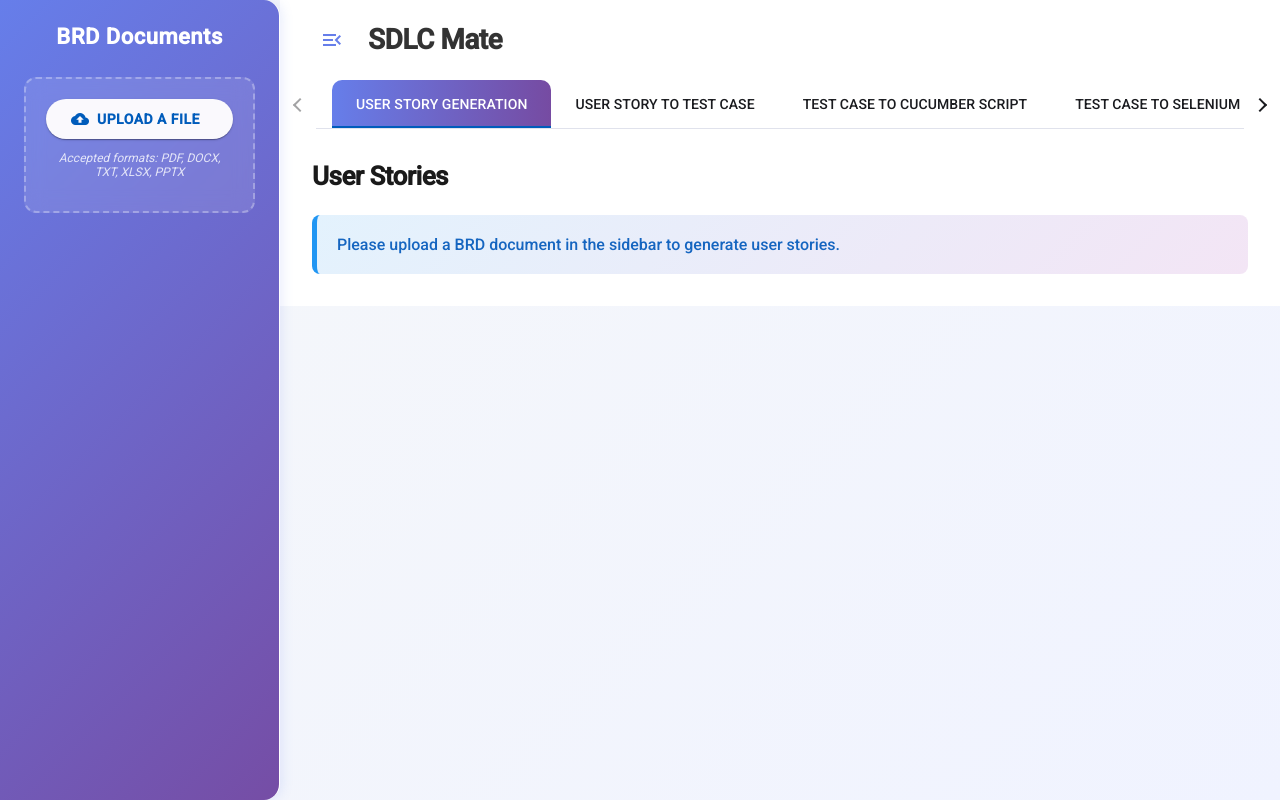
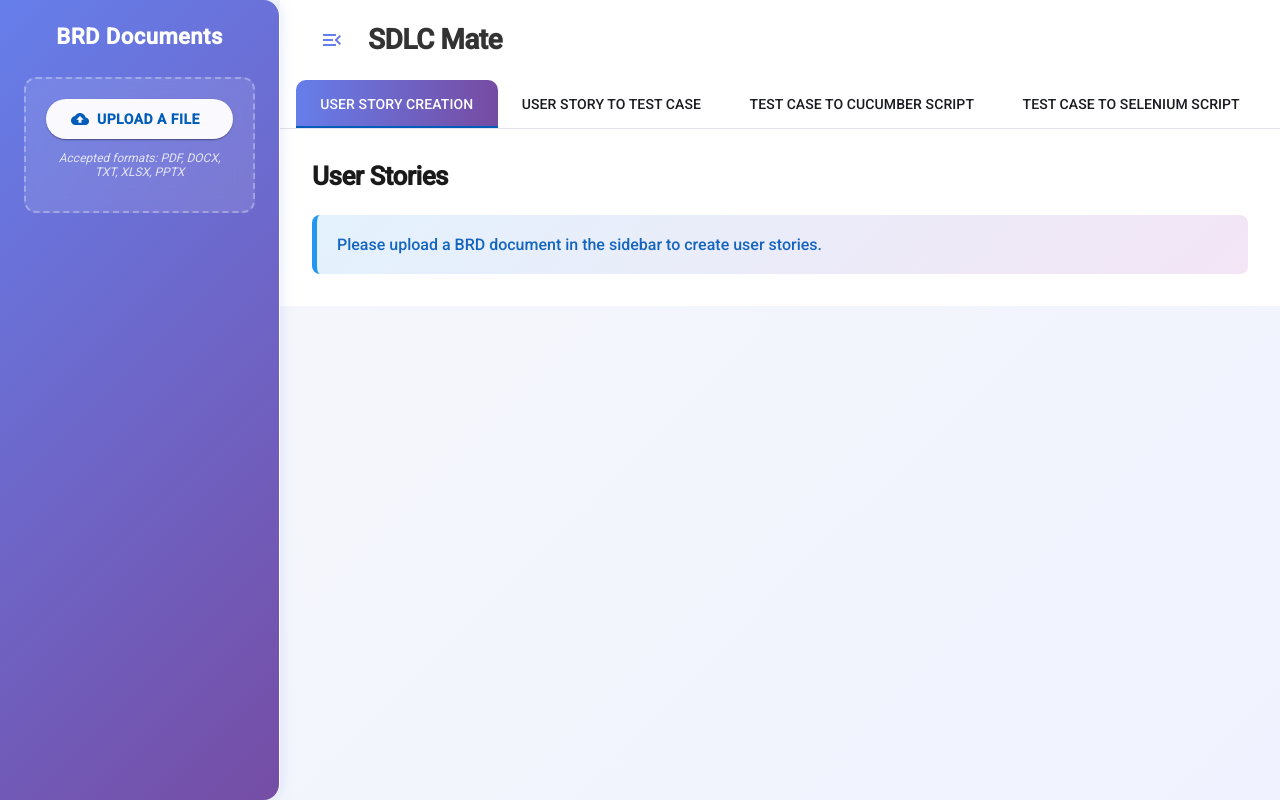
Before and after one commit to lasithadilshan/sdlc-frontend, an Angular app: page / in a window 1280 px wide. Built offline with nearby package versions, Linux system fonts and the light colour scheme.

Commit message:
Refactor: update terminology in user story, cucumber, selenium, and test case tabs for consistency

```diff
--- a/src/app/components/main-content/main-content.component.html
+++ b/src/app/components/main-content/main-content.component.html
@@ -7,7 +7,7 @@
   </mat-toolbar>
 
   <mat-tab-group class="tabs-container" [selectedIndex]="selectedTabIndex">
-    <mat-tab label="User Story Generation">
+    <mat-tab label="User Story Creation">
       <app-user-story-tab [uploadedDocument]="uploadedDocument" (userStoriesGenerated)="onUserStoriesGenerated($event)"></app-user-story-tab>
     </mat-tab>
     <mat-tab label="User Story to Test Case">
--- a/src/app/components/tabs/cucumber-tab/cucumber-tab.component.html
+++ b/src/app/components/tabs/cucumber-tab/cucumber-tab.component.html
@@ -12,7 +12,7 @@
     </mat-form-field>
 
     <button mat-raised-button color="primary btn-gradient" (click)="generateCucumber()" [disabled]="isLoading || !testCaseText">
-      {{ isLoading ? 'Generating...' : 'Generate Cucumber Script' }}
+      {{ isLoading ? 'Prepairing...' : 'Create Cucumber Script' }}
     </button>
 
     <!-- Advanced AI Generation Animation -->
@@ -68,7 +68,7 @@
     <div *ngIf="cucumberScript" class="results">
       <mat-card>
         <mat-card-header>
-          <mat-card-title>Generated Cucumber Script</mat-card-title>
+          <mat-card-title>Prepared Cucumber Script</mat-card-title>
           <div class="right">
               <button mat-icon-button matTooltip="Copy all" (click)="copyToClipboard(cucumberScript!, 'all')"><mat-icon>content_copy</mat-icon></button>
               <span class="copied-badge" *ngIf="copied.all">Copied</span>
--- a/src/app/components/tabs/selenium-tab/selenium-tab.component.html
+++ b/src/app/components/tabs/selenium-tab/selenium-tab.component.html
@@ -12,7 +12,7 @@
     </mat-form-field>
 
     <button mat-raised-button color="primary btn-gradient" (click)="generateSelenium()" [disabled]="isLoading || !testCaseText">
-      {{ isLoading ? 'Generating...' : 'Generate Selenium Script' }}
+      {{ isLoading ? 'Prepairing...' : 'Create Selenium Script' }}
     </button>
 
     <!-- Advanced AI Generation Animation -->
@@ -68,7 +68,7 @@
     <div *ngIf="seleniumScript" class="results">
       <mat-card>
         <mat-card-header>
-          <mat-card-title>Generated Selenium Script</mat-card-title>
+          <mat-card-title>Prepared Selenium Script</mat-card-title>
           <div class="right">
             <button mat-icon-button matTooltip="Copy" (click)="copyToClipboard(seleniumScript!)"><mat-icon>content_copy</mat-icon></button>
             <span class="copied-badge" *ngIf="copied.all">Copied</span>
--- a/src/app/components/tabs/test-case-tab/test-case-tab.component.html
+++ b/src/app/components/tabs/test-case-tab/test-case-tab.component.html
@@ -12,7 +12,7 @@
     </mat-form-field>
 
     <button mat-raised-button color="primary btn-gradient" (click)="generateTestCases()" [disabled]="isLoading || !userStoryText">
-      {{ isLoading ? 'Generating...' : 'Generate Test Cases' }}
+      {{ isLoading ? 'Prepairing...' : 'Create Test Cases' }}
     </button>
     <button *ngIf="testCases" mat-stroked-button color="accent" class="export-btn" (click)="exportToPdf()" [disabled]="isLoading || isExporting || (isArray(testCases) && testCases.length === 0)" style="float:right">
       Export as PDF
@@ -76,7 +76,7 @@
     <div *ngIf="testCases" class="results">
       <mat-card>
         <mat-card-header>
-          <mat-card-title>Generated Test Cases</mat-card-title>
+          <mat-card-title>Prepared Test Cases</mat-card-title>
         </mat-card-header>
         <mat-card-content>
           <div *ngIf="parseError" class="warning">
--- a/src/app/components/tabs/user-story-tab/user-story-tab.component.html
+++ b/src/app/components/tabs/user-story-tab/user-story-tab.component.html
@@ -2,13 +2,13 @@
   <h2>User Stories</h2>
 
   <div *ngIf="!uploadedDocument" class="info-message">
-    <p>Please upload a BRD document in the sidebar to generate user stories.</p>
+    <p>Please upload a BRD document in the sidebar to create user stories.</p>
   </div>
 
   <div *ngIf="uploadedDocument" class="content">
     <div class="row btn-row d-flex justify-content-between mb-3">
         <button mat-raised-button color="primary btn-gradient" (click)="generateUserStories()" [disabled]="isLoading">
-          {{ isLoading ? 'Generating...' : 'Generate User Stories' }}
+          {{ isLoading ? 'Prepairing...' : 'Create User Stories' }}
         </button>
         <button *ngIf="(parsedUserStories.length || 0) > 0" mat-stroked-button color="accent" class="export-btn" (click)="exportToPdf()" [disabled]="isLoading || isExporting || (parsedUserStories.length || 0) === 0" style="float:right">
           Export as PDF
@@ -81,7 +81,7 @@
       </div>
 
       <div *ngIf="(parsedUserStories.length || 0) > 0">
-        <h3>Generated User Stories</h3>
+        <h3>Prepared User Stories</h3>
         <div class="user-stories-container">
           <mat-card *ngFor="let story of parsedUserStories; let i = index" class="user-story-card">
             <div class="card-head">
```
